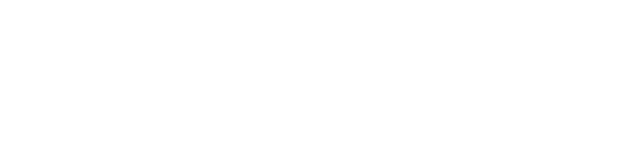
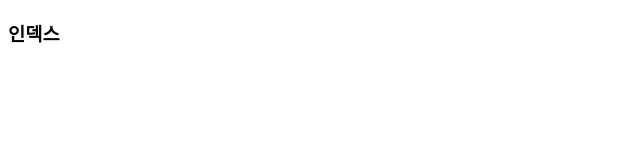
Before and after one commit to parksujin11/MyRepo, a plain HTML site: page index.html in a window 1280 px wide. Shown: the full height of the page, 0-640 px from the left. Drawn offline with Linux system fonts and the light colour scheme.

Commit message:
h3 added

```diff
--- a/index.html
+++ b/index.html
@@ -5,6 +5,6 @@
 	<title>Document</title>
 </head>
 <body>
-
+	<h3>인덱스</h3>
 </body>
 </html>
```
